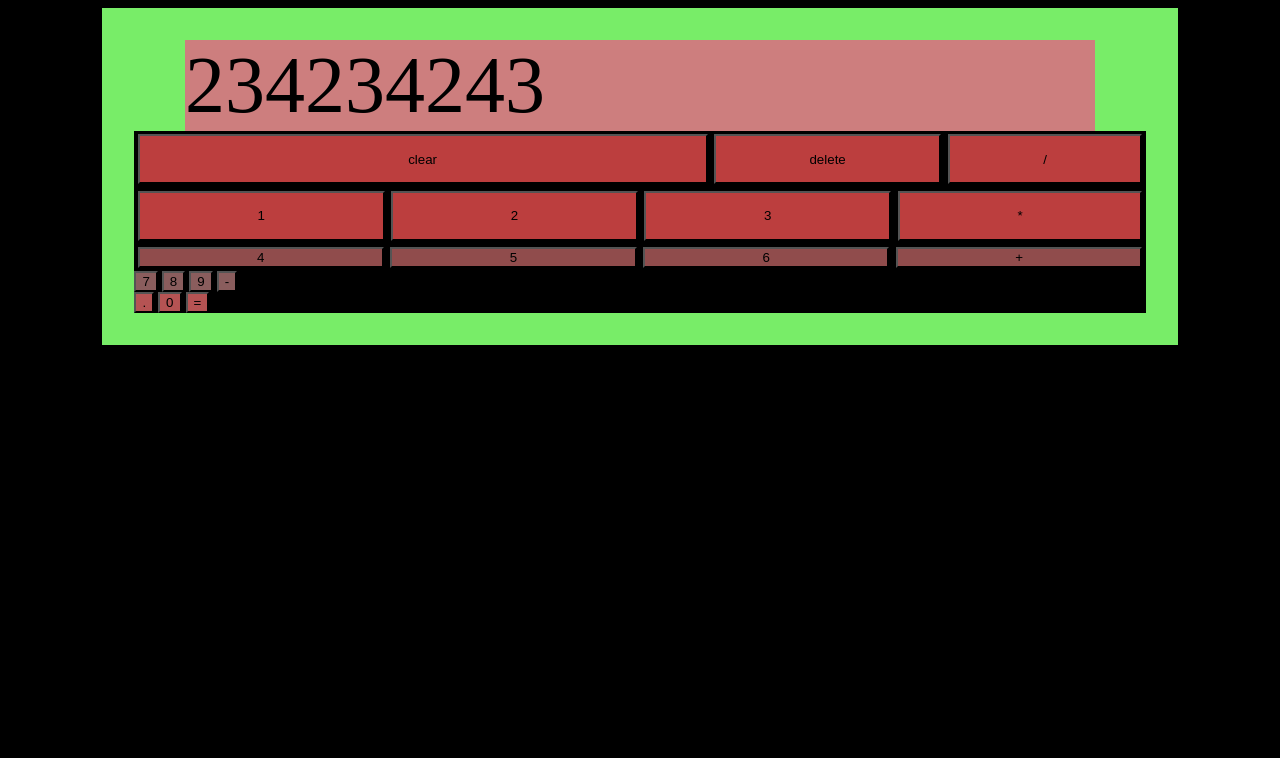
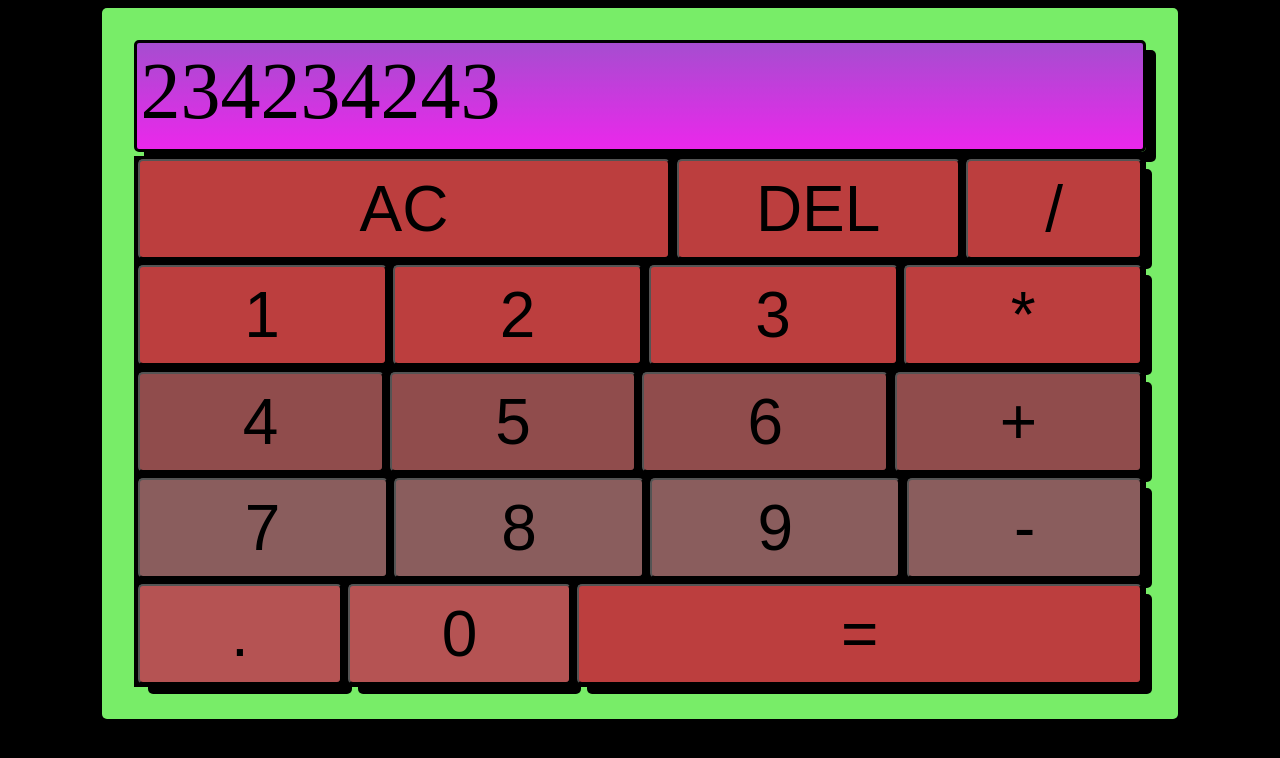
Before and after one commit to sunnyeyles/03-project-calulator, a website: page index.html in a window 1280 px wide. Drawn offline with Linux system fonts and the light colour scheme.

Commit message:
Starting with js.

```diff
--- a/index.html
+++ b/index.html
@@ -15,8 +15,8 @@
 
             <!-- first button row -->
             <div class="row-1">
-                <button class="btns-1">clear</button>
-                <button class="btn-1">delete</button>
+                <button id="clearBtn" class="btns-1">AC</button>
+                <button class="btn-1">DEL</button>
                 <button class="btn-1">/</button>
             </div>
 
--- a/index.js
+++ b/index.js
@@ -47,3 +47,17 @@ class Calculator{
 
 }
 const calcNew = new Calculator()
+
+// calculator logic
+
+const clearBtn = document.getElementById("clearBtn")
+const screen = document.querySelector("screen")
+// const screen = document.querySelector("screen")
+clearBtn.onclick = function(){
+    document.querySelector(".screen").textContent = ""
+}
+deleteBtn.onclick = function(){
+    document.querySelector(".screen").textContent = ""
+    // document.querySelector(".screen").textContent = ""
+    // string.replace('characterToReplace', '');
+}
--- a/styles.css
+++ b/styles.css
@@ -6,29 +6,51 @@ html{
 body{
     background-color: rgb(0, 0, 0);
 }
+/* calculator starts */
 .calculator{
     background-color: rgb(120, 237, 104);
     width: 80%;
     height: 80%;
     margin: auto;
     padding: 2rem;
+    border-radius: 5px;
 }
+
+/* screen */
 .calculator p{
-    background-color:rgb(205, 126, 126);
+    background: linear-gradient(rgb(166, 77, 208), rgb(235, 39, 235));
     margin: auto;
-    width: 90%;
+    margin-bottom: 0.2rem;
     font-size: 5rem;
+    padding: 0.2rem;
+    border: solid black;
+    box-shadow: 10px 10px;
+    border-radius: 5px;
+    height: 100px;
 }
+/* button styling starts */
+.calculator button{
+    height: 100px;
+    margin: 0.2rem;
+    font-size: 4rem;
+    box-shadow: 10px 10px;
+    border-radius: 5px;
+}
+.calculator button:hover{
+    border-bottom: 3px solid;
+
+}
+
+/* button rows start */
+
 /* first row */
 .row-1{
+    display: flex;
     background-color: black;
-    display: flex;
 }
 .row-1 button{
     background-color: rgb(188, 62, 62);
     flex-grow: 1;
-    height: 50px;
-    margin: 0.2rem;
 }
 .row-1 button:nth-of-type(1){
     background-color: rgb(188, 62, 62);
@@ -37,42 +59,47 @@ body{
 
 /* second row */
 .row-2{
+    display: flex;
     background-color: black;
-    display: flex;
 
 }
 .row-2 button{
     background-color: rgb(188, 62, 62);
-    height: 50px;
     flex-grow: 1;
-    margin: 0.2rem;
 }
 
 
 /* third row */
 .row-3{
+    display: flex;
     background-color: black;
-    display: flex;
 }
 .row-3 button{
     background-color: rgb(144, 76, 76);
     flex-grow: 1;
-    margin: 0.2rem;
 }
 
 
 /* fourth row */
 .row-4{
+    display:flex;
     background-color: black;
 }
 .row-4 button{
     background-color: rgb(138, 93, 93);
+    flex-grow: 1;
 }
 
 /* fifth row */
 .row-5{
+    display: flex;
     background-color: black;
 }
 .row-5 button{
     background-color: rgb(181, 83, 83);
+    flex-grow: 1;
 }
+.row-5 button:nth-of-type(3) {
+    background-color: rgb(188, 62, 62);
+    flex-grow: 3;
+}
```
